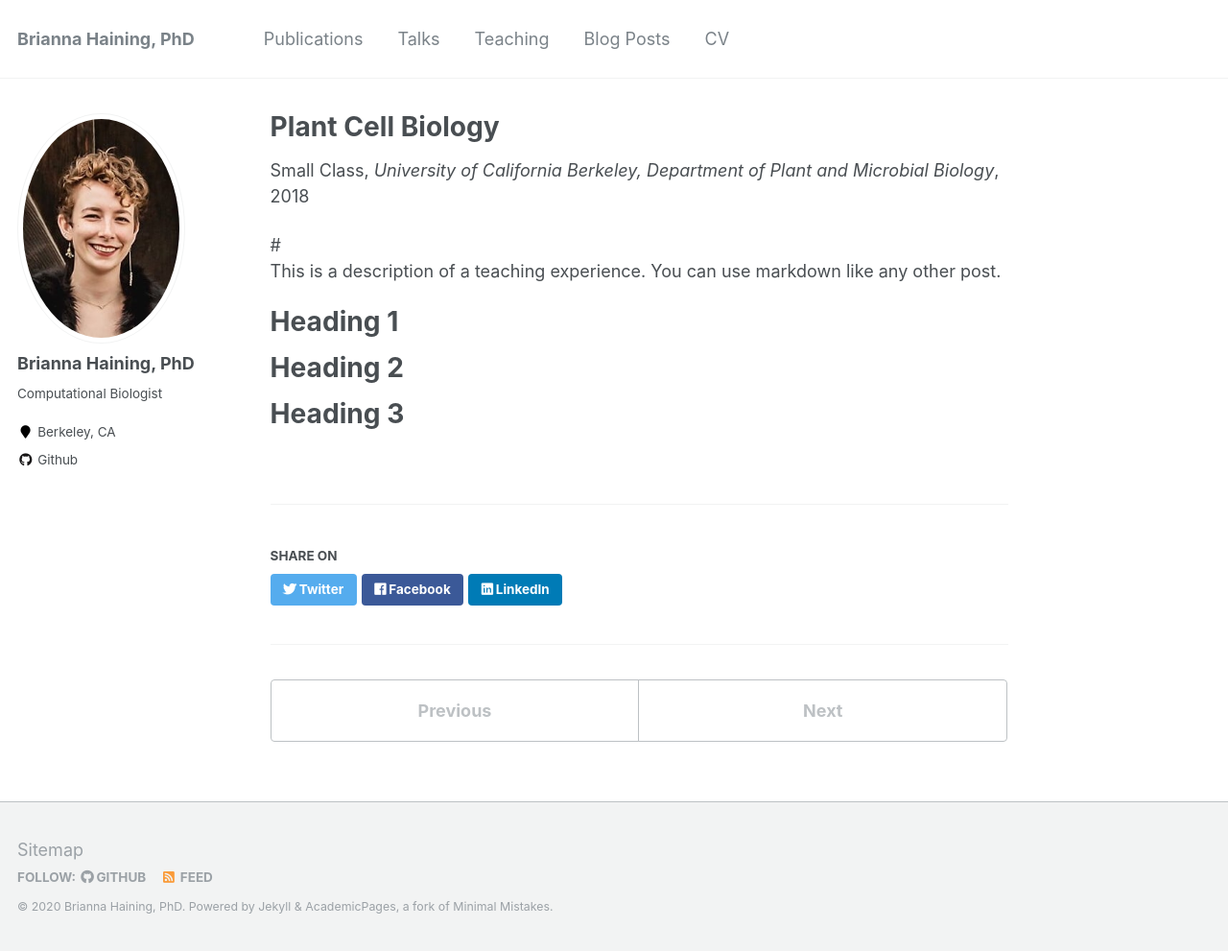
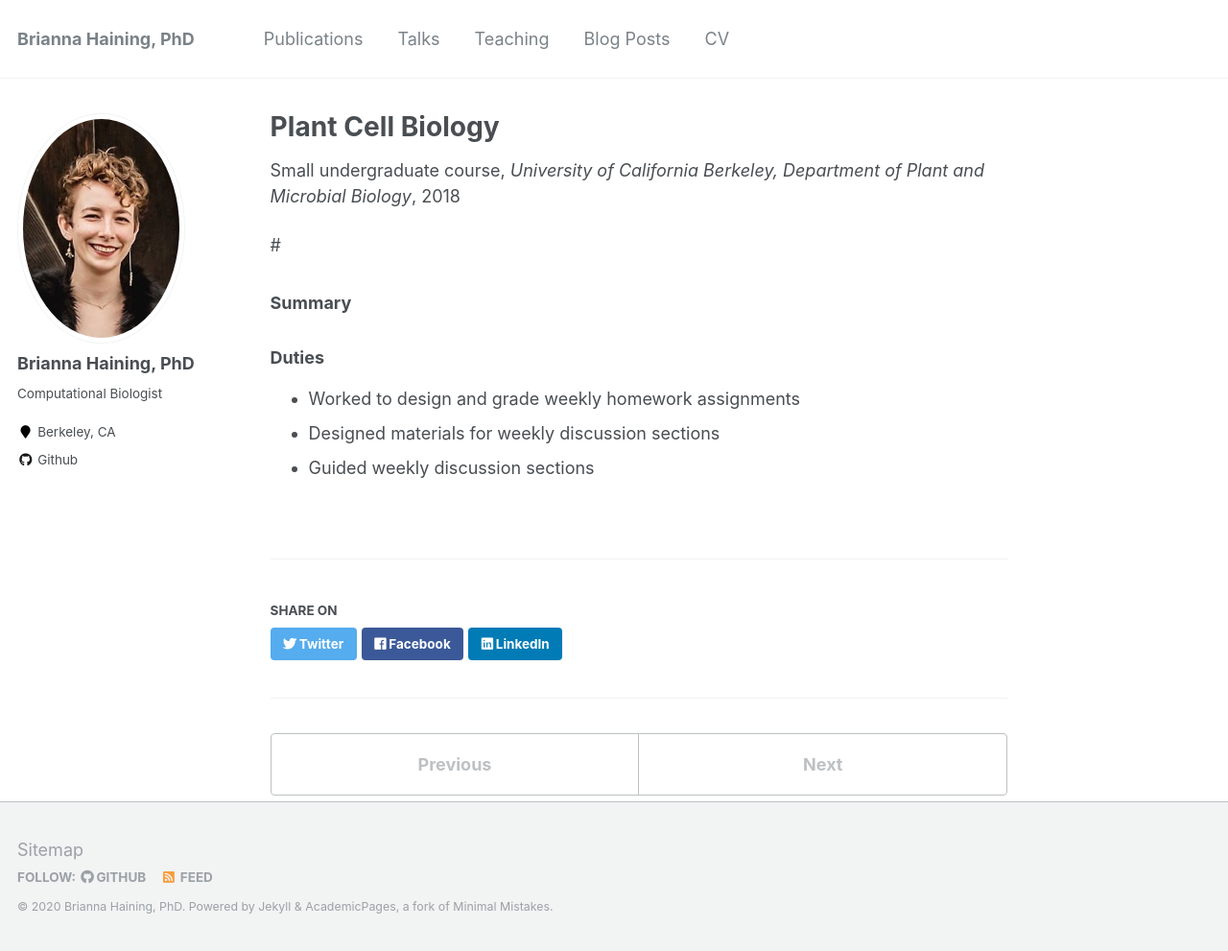
Before and after one commit to haining-b/haining-b.github.io, a Jekyll site: the page built from _teaching/2018-Fall-Teaching.md, in a window 1280 px wide and 991 px high. Shown: the whole window at 96% size. Built offline with Jekyll 4.4.1, drawn with Linux system fonts in a browser that asks for light colours.

Commit message:
Update 2018-Fall-Teaching.md

```diff
--- a/_teaching/2018-Fall-Teaching.md
+++ b/_teaching/2018-Fall-Teaching.md
@@ -1,20 +1,16 @@
 ---
 title: "Plant Cell Biology"
 collection: teaching
-type: "Small Class"
+type: "Small undergraduate course"
 permalink: /teaching/2018-Fall-teaching
 venue: "University of California Berkeley, Department of Plant and Microbial Biology"
 date: 2018-08-20 - 2018-12-20
-location: "Berkeley, CA"
+
 ---
 
-This is a description of a teaching experience. You can use markdown like any other post.
+### Summary
 
-Heading 1
-======
-
-Heading 2
-======
-
-Heading 3
-======
+### Duties
+  * Worked to design and grade weekly homework assignments
+  * Designed materials for weekly discussion sections
+  * Guided weekly discussion sections
```
